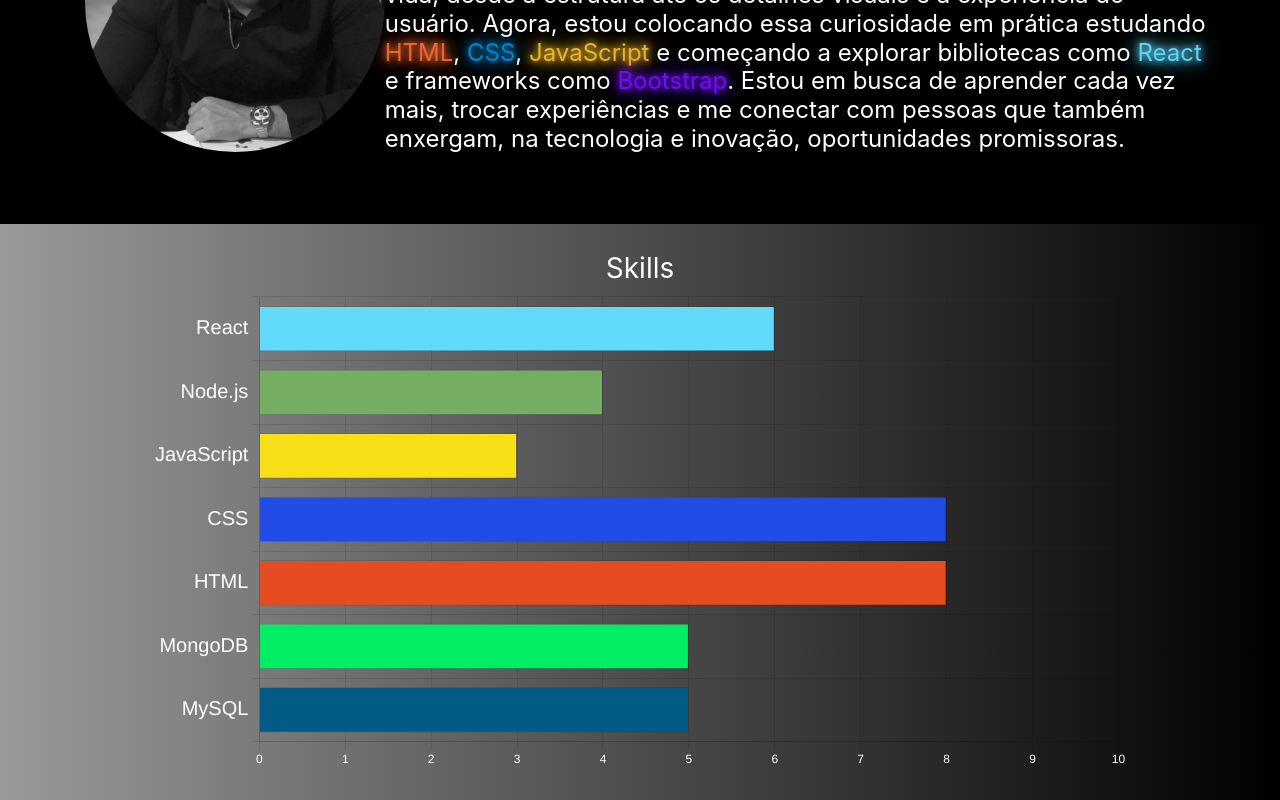
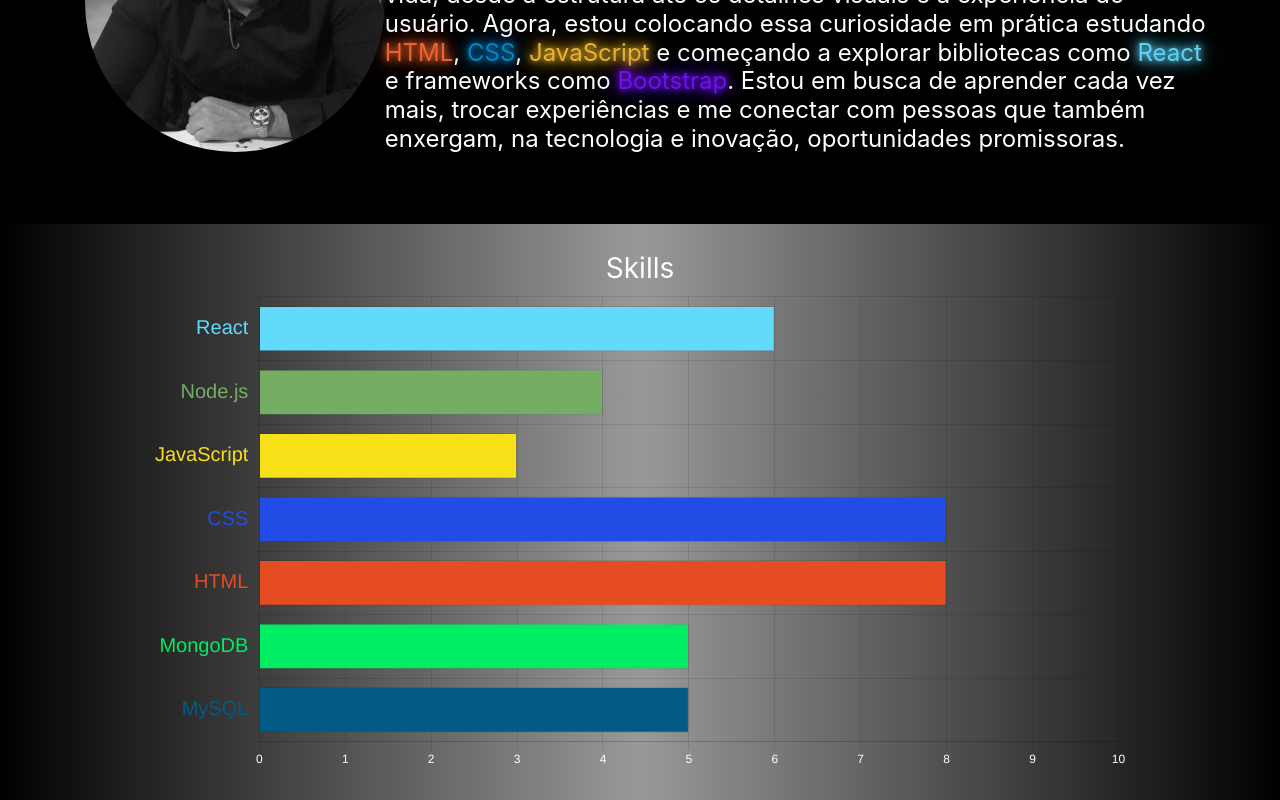
Before and after one commit to Douglas-Bezerra/personal-portfolio, a React (Vite) app: page / in a window 1280 px wide. Shown: the part 366-1166 px from the top of the page. Built offline with nearby package versions, Linux system fonts and the light colour scheme; a web font is replaced by a local one.

Commit message:
Ajustes nas cores do label do gráfico

```diff
--- a/src/App.css
+++ b/src/App.css
@@ -68,7 +68,7 @@
 }
 
 #skills {
-    background: linear-gradient(to left, #000, #999);
+    background: linear-gradient(to left, #000, #999, #000);
     padding: 1.87rem;
 
 }
--- a/src/Skills.jsx
+++ b/src/Skills.jsx
@@ -52,7 +52,17 @@
                     y: {
                         beginAtZero: true,
                         ticks: {
-                            color: 'white',
+                            color: (ctx) => {
+                                const colors = ["rgb(97, 218, 251)",
+                                    "rgb(117, 173, 99)",
+                                    "rgb(247, 224, 24)",
+                                    "rgb(33, 76, 229)",
+                                    "rgb(229, 76, 33)",
+                                    "rgb(0, 237, 100)",
+                                    "rgb(1, 91, 133)"
+                                ];
+                                return colors[ctx.index]; // alterna as cores
+                            },
                             font: {
                                 size: 20,
                             }
@@ -66,9 +76,7 @@
     return (
         <section id="skills">
             <h1>Skills</h1>
-            <div>
-                <canvas ref={grafico}></canvas>
-            </div>
+            <canvas ref={grafico}></canvas>
         </section>
     );
 }
```
